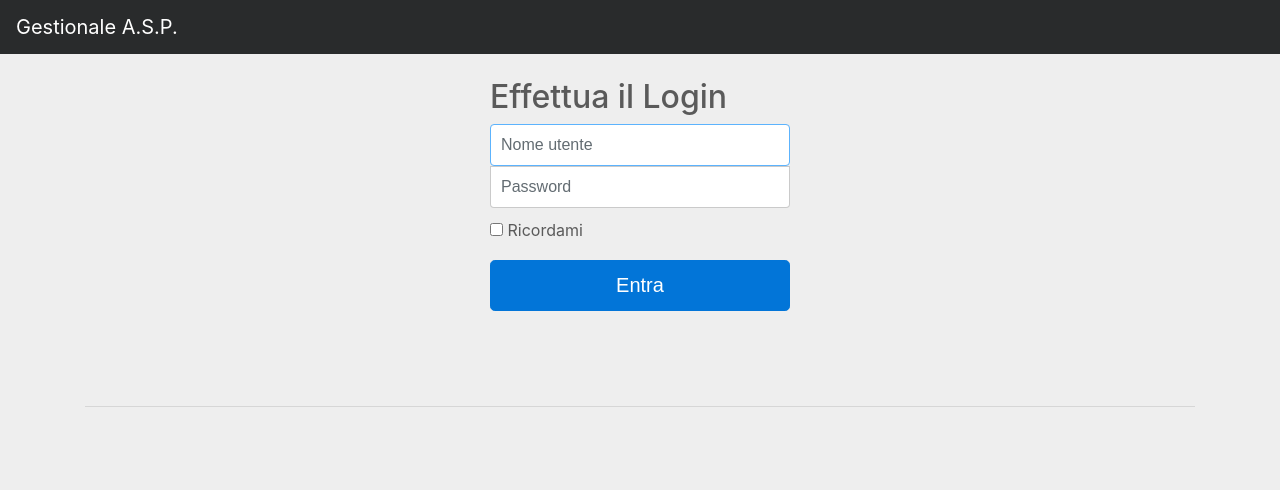
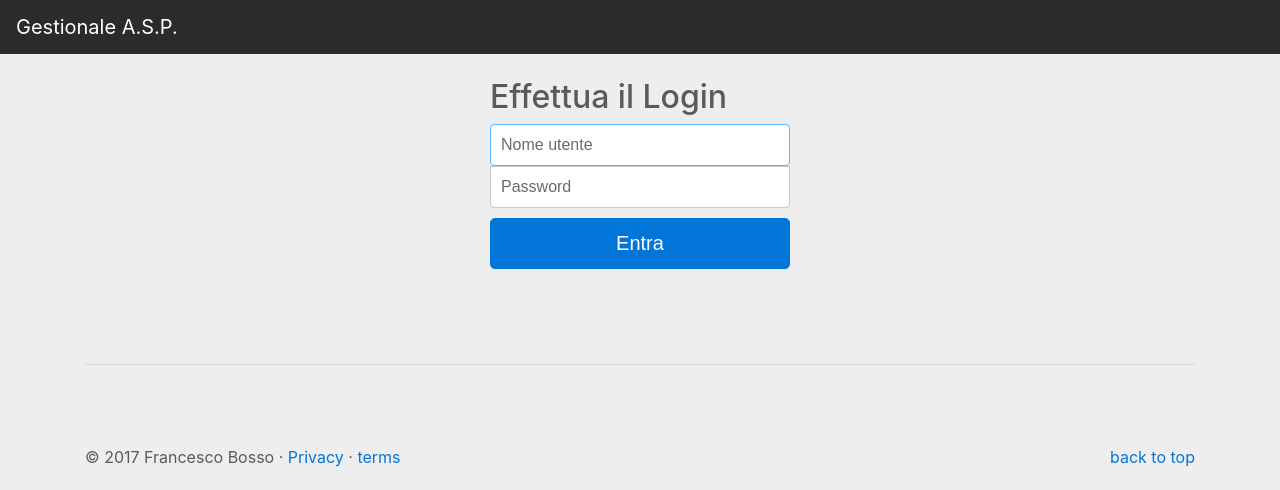
Before and after one commit to Holy87/animazione_gest, a PHP site: page /login in a window 1280 px wide. Shown: the top 490 px of the page. Run offline with PHP 8.4, Linux system fonts and the light colour scheme; some libraries are stand-ins or nearby versions.

Commit message:
Niente di che

```diff
--- a/application/views/pages/login.php
+++ b/application/views/pages/login.php
@@ -1,4 +1,5 @@
 <?php /** @noinspection JSUnusedGlobalSymbols */
+/** @noinspection JSJQueryEfficiency */
 $script = '
 <script type="text/javascript">
     $(document).ready(function() {
@@ -41,11 +42,11 @@ MainView::push_script($script);
         <input id="inputUser" name="user" class="form-control" placeholder="Nome utente" required="" autofocus="" type="text">
         <label for="inputPassword" class="sr-only">Password</label>
         <input id="inputPassword" name="password" class="form-control" placeholder="Password" required="" type="password">
-        <div class="checkbox">
+        <!--<div class="checkbox">
             <label>
                 <input value="remember-me" type="checkbox"> Ricordami
             </label>
-        </div>
+        </div>-->
         <div class="alert alert-danger alert-dismissible fade show" role="alert" hidden>
             <button id="sendb" type="button" class="close" data-dismiss="alert" aria-label="Close">
                 <span aria-hidden="true">&times;</span>
```
